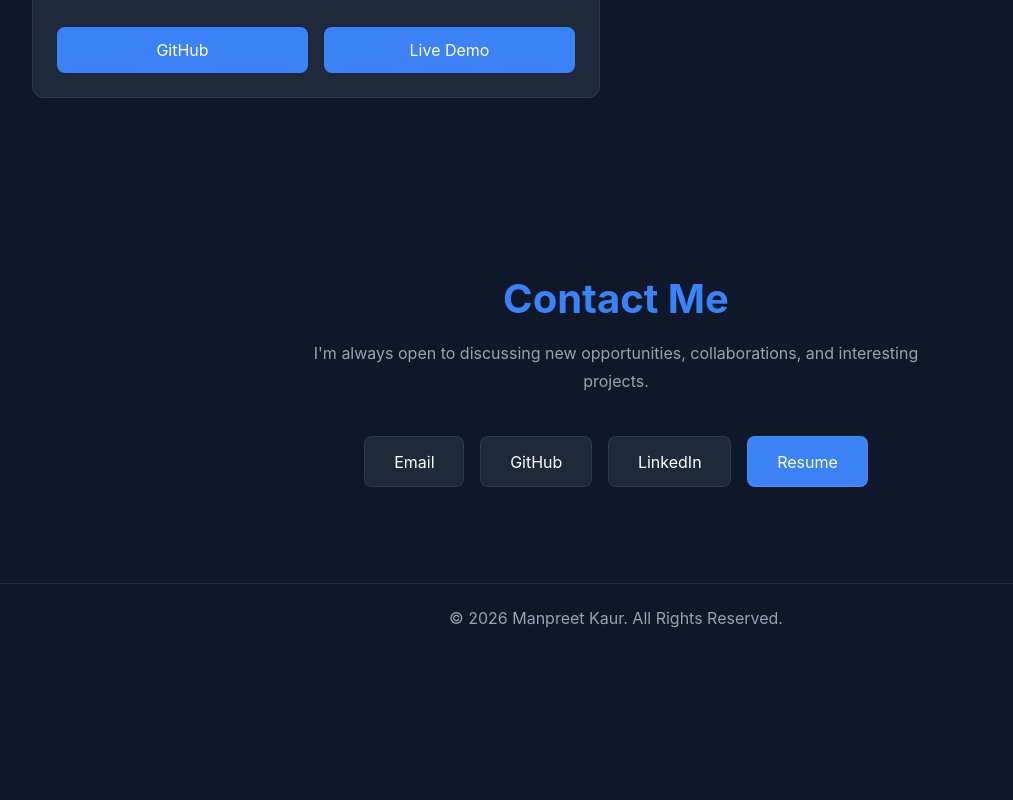
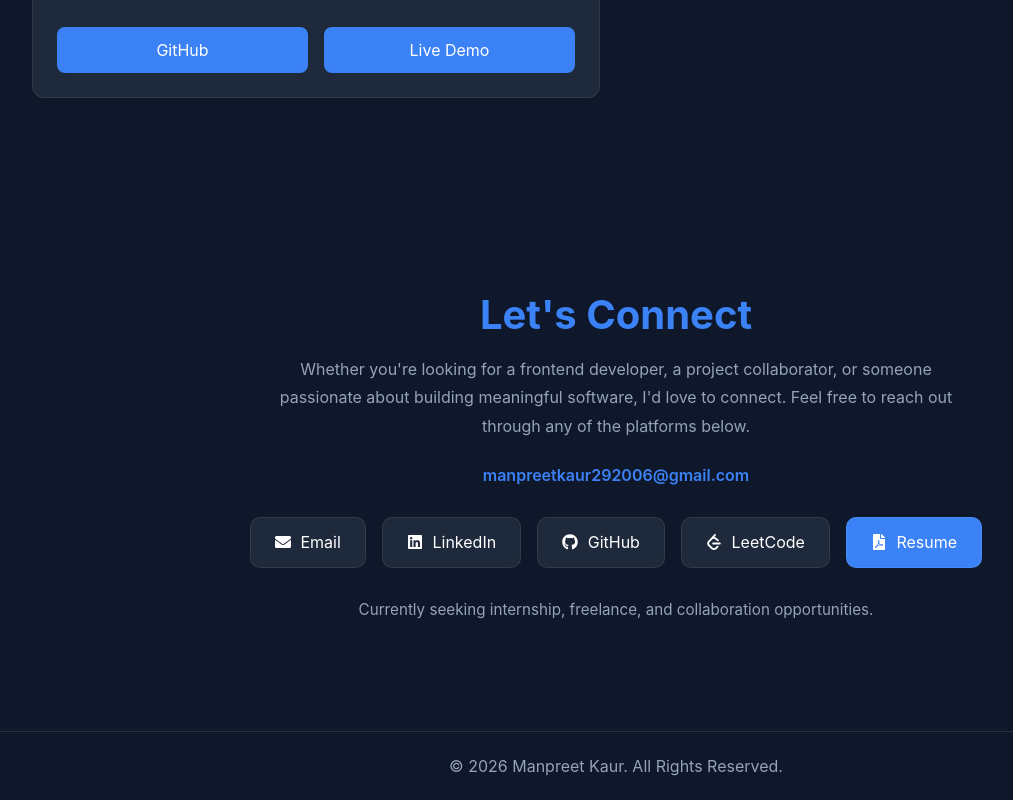
Before and after one commit to manpreetkaur292006-design/MANPREET-KAUR-PORTFOLIO, a React (Vite) app: page / in a window 1280 px wide. Shown: the part 4732-5532 px from the top of the page, without its empty margins (24-1037 px from the left). Before the commit the page ends 5384 px from the top, so only its background shows below. Built offline with nearby package versions, Linux system fonts and the light colour scheme.

Commit message:
improved the contact section

```diff
--- a/src/components/Contact.css
+++ b/src/components/Contact.css
@@ -1,27 +1,48 @@
+/* CONTACT SECTION */
+
 #contact {
-  padding: 6rem 0;
+  padding: 7rem 0;
 }
 
 .contact-container {
   text-align: center;
 }
 
+/* HEADING */
+
 .contact-container h2 {
   font-size: 2.5rem;
+
   color: var(--accent);
+
   margin-bottom: 1rem;
 }
 
-.contact-container p {
-  max-width: 650px;
-  margin: 0 auto 2.5rem;
+.contact-description {
+  max-width: 700px;
+
+  margin: 0 auto 1.5rem;
 
   color: var(--text-secondary);
 
   line-height: 1.8;
 }
 
-/* CONTACT BUTTONS */
+/* EMAIL */
+
+.contact-email {
+  margin-top: 1.5rem;
+
+  margin-bottom: 2rem;
+
+  color: var(--accent);
+
+  font-weight: 600;
+
+  font-size: 1rem;
+}
+
+/* BUTTONS */
 
 .contact-links {
   display: flex;
@@ -31,12 +52,20 @@
   flex-wrap: wrap;
 
   gap: 1rem;
+
+  margin-top: 1rem;
 }
 
 .contact-btn {
-  padding: 0.9rem 1.8rem;
+  display: flex;
 
-  border-radius: 8px;
+  align-items: center;
+
+  gap: 0.6rem;
+
+  padding: 0.9rem 1.5rem;
+
+  border-radius: 10px;
 
   background-color: var(--bg-secondary);
 
@@ -44,29 +73,50 @@
 
   border: 1px solid rgba(255, 255, 255, 0.08);
 
-  transition: 0.3s ease;
+  transition: all 0.3s ease;
 }
 
 .contact-btn:hover {
-  transform: translateY(-3px);
+  transform: translateY(-4px);
 
+  background-color: var(--accent);
+
+  color: white;
+
+  border-color: var(--accent);
+
+  box-shadow: 0 8px 20px rgba(59, 130, 246, 0.25);
+}
+
+/* RESUME BUTTON */
+
+.resume-contact {
   background-color: var(--accent);
 
   color: white;
 }
 
-.resume-contact {
-  background-color: var(--accent);
-  color: white;
+.resume-contact:hover {
+  opacity: 0.95;
 }
 
-.resume-contact:hover {
-  opacity: 0.9;
+/* FOOTNOTE */
+
+.contact-note {
+  margin-top: 2rem;
+
+  font-size: 0.95rem;
+
+  color: var(--text-secondary);
 }
 
 /* MOBILE */
 
 @media (max-width: 768px) {
+
+  #contact {
+    padding: 5rem 0;
+  }
 
   .contact-container h2 {
     font-size: 2rem;
@@ -74,10 +124,13 @@
 
   .contact-links {
     flex-direction: column;
+
     align-items: center;
   }
 
   .contact-btn {
-    width: 220px;
+    width: 240px;
+
+    justify-content: center;
   }
 }
--- a/src/components/Contact.jsx
+++ b/src/components/Contact.jsx
@@ -1,16 +1,31 @@
-import React from 'react'
-import './Contact.css'
+import React from "react";
+import "./Contact.css";
+
+import {
+  FaGithub,
+  FaLinkedin,
+  FaEnvelope,
+  FaFilePdf,
+} from "react-icons/fa";
+
+import { SiLeetcode } from "react-icons/si";
 
 const Contact = () => {
   return (
-    <section id='contact'>
+    <section id="contact">
       <div className="container contact-container">
 
-        <h2>Contact Me</h2>
+        <h2>Let's Connect</h2>
 
-        <p>
-          I'm always open to discussing new opportunities,
-          collaborations, and interesting projects.
+        <p className="contact-description">
+          Whether you're looking for a frontend developer, a project
+          collaborator, or someone passionate about building meaningful
+          software, I'd love to connect. Feel free to reach out through any
+          of the platforms below.
+        </p>
+
+        <p className="contact-email">
+          manpreetkaur292006@gmail.com
         </p>
 
         <div className="contact-links">
@@ -19,7 +34,18 @@ const Contact = () => {
             href="mailto:manpreetkaur292006@gmail.com"
             className="contact-btn"
           >
+            <FaEnvelope />
             Email
+          </a>
+
+          <a
+            href="https://www.linkedin.com/in/manpreetkaur-mk29"
+            target="_blank"
+            rel="noreferrer"
+            className="contact-btn"
+          >
+            <FaLinkedin />
+            LinkedIn
           </a>
 
           <a
@@ -28,16 +54,18 @@ const Contact = () => {
             rel="noreferrer"
             className="contact-btn"
           >
+            <FaGithub />
             GitHub
           </a>
 
           <a
-            href="https://www.linkedin.com/in/manpreetkaur-mk29"
+            href="YOUR_LEETCODE_LINK"
             target="_blank"
             rel="noreferrer"
             className="contact-btn"
           >
-            LinkedIn
+            <SiLeetcode />
+            LeetCode
           </a>
 
           <a
@@ -46,14 +74,20 @@ const Contact = () => {
             rel="noreferrer"
             className="contact-btn resume-contact"
           >
+            <FaFilePdf />
             Resume
           </a>
 
         </div>
 
+        <p className="contact-note">
+          Currently seeking internship, freelance, and collaboration
+          opportunities.
+        </p>
+
       </div>
     </section>
-  )
-}
+  );
+};
 
-export default Contact
+export default Contact;
```
